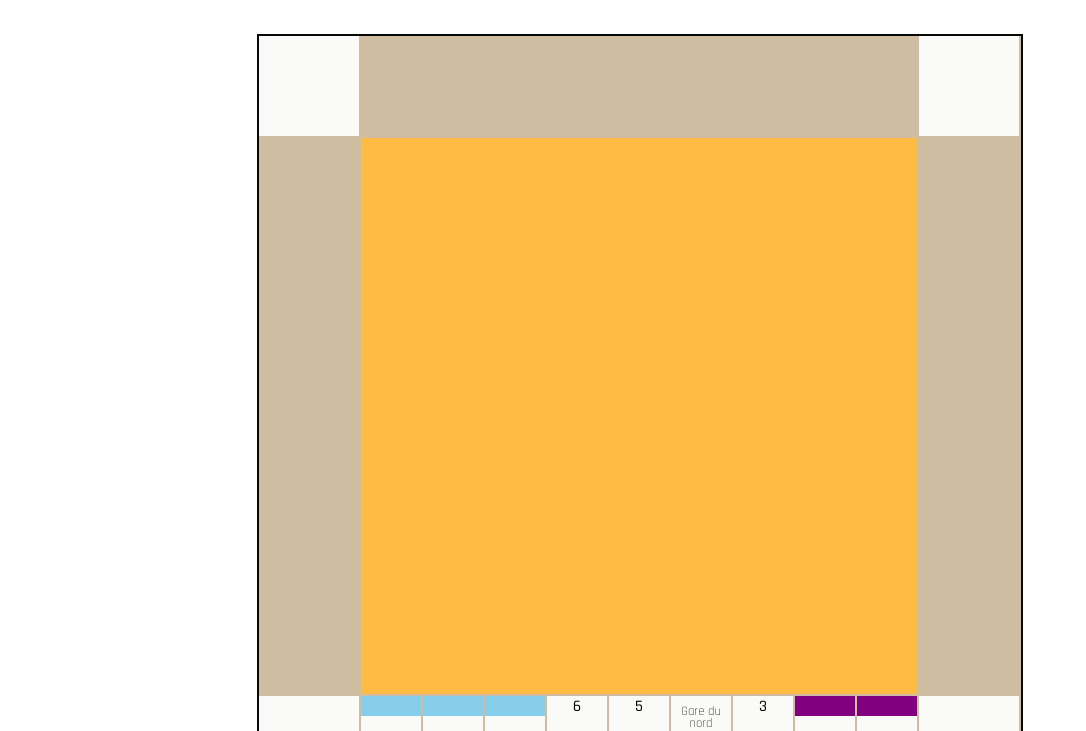
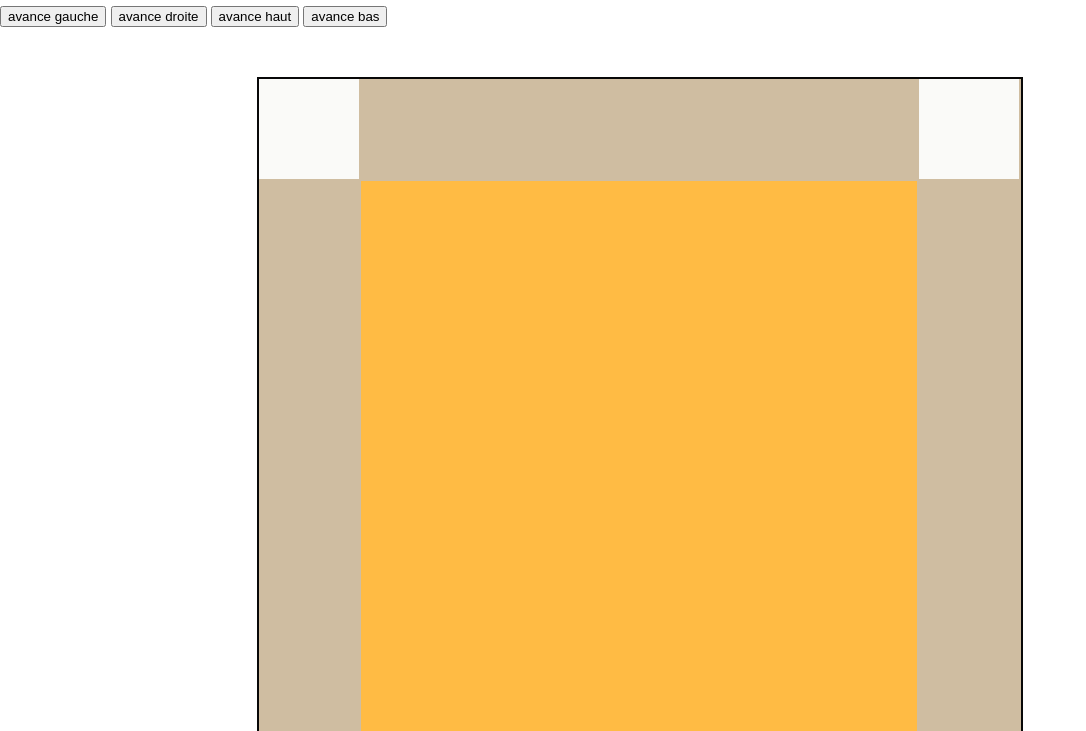
Before and after one commit to dredtrake/monopoly, a plain HTML site: page index.html in a window 1280 px wide. Shown: the part 78-809 px from the top of the page, without its empty margins (0-1086 px from the left). Drawn offline with Linux system fonts and the light colour scheme.

Commit message:
on déplace le joueur sur le plateau via des boutons

```diff
--- a/index.html
+++ b/index.html
@@ -12,6 +12,10 @@
     </head>
     <body>
         <h1>Mon super monopoly</h1>
+        <button onclick="avance('gauche');">avance gauche</button>
+        <button onclick="avance('droite');">avance droite</button>
+        <button onclick="avance('haut');">avance haut</button>
+        <button onclick="avance('bas');">avance bas</button>
         <div class="board">
             <div id="player-1" class="player player-red">
                 <i class="fas fa-camera fa-3x"></i>
@@ -87,5 +91,26 @@
             </div>
             <div class="vertical-row right-row"></div>
         </div>
+        <script>
+            const largeur = 766;
+            const hauteur = 766;
+            const playerLargeur = 48;
+            const playerHauteur = 48;
+            function avance (direction) {
+                if (direction === 'gauche') {
+                    const joueur = document.getElementById('player-1');
+                    joueur.style.right = (largeur - playerLargeur ) + 'px' ;
+                } else if (direction === 'droite') {
+                    const joueur = document.getElementById('player-1');
+                    joueur.style.right = '0px' ;
+                } else if (direction === 'haut') {
+                    const joueur = document.getElementById('player-1');
+                    joueur.style.bottom = (hauteur - playerHauteur ) + 'px' ;
+                } else if (direction === 'bas') {
+                    const joueur = document.getElementById('player-1');
+                    joueur.style.bottom = '0px' ;
+                }
+            }
+        </script>
     </body>
 </html>
```
